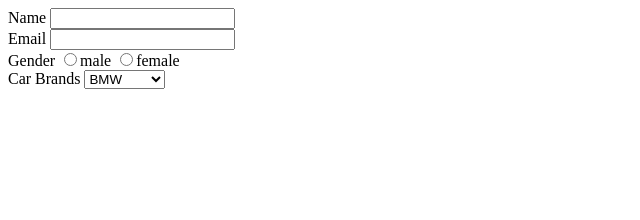
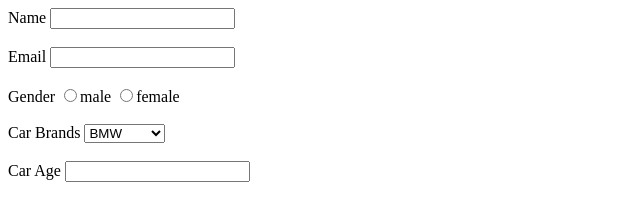
Before and after one commit to acciojob/car-insurance-form-Vyshnavi1986, a website: page main.html in a window 1280 px wide. Shown: the whole page, without its empty margins (0-640 px from the left). Drawn offline with Linux system fonts and the light colour scheme.

Commit message:
created a submission

```diff
--- a/main.html
+++ b/main.html
@@ -9,18 +9,20 @@
 <body>
 	<!-- the entire body must be written by student -->
 	<label for="name">Name</label>
-	<input type="text" id="name" required="yes"><br>
+	<input type="text" id="name" required="yes"><br><br>
 	<label for="email">Email</label>
-	<input type="email" id="email" required="yes"><br>
+	<input type="email" id="email" required="yes"><br><br>
 	<label for="gender">Gender</label>
 	<input type=radio required="yes" name="gender" value="male">male</input>
-	<input type=radio required="yes" name="gender" value="female">female</input><br>
+	<input type=radio required="yes" name="gender" value="female">female</input><br><br>
 	<label for="cars">Car Brands</label>
 	<select id="cars" name="CarBrands">
 		<option>BMW</option>
 		<option>Audi</option>
 		<option>Mercedez</option>
-	</select>
+	</select><br><br>
+	<label for="carage">Car Age</label>
+	<input type="number" id="carage" required="yes" name="carage"></input><br>
     <script type="text/javascript" src="./script.js">
 </script>
 
```
